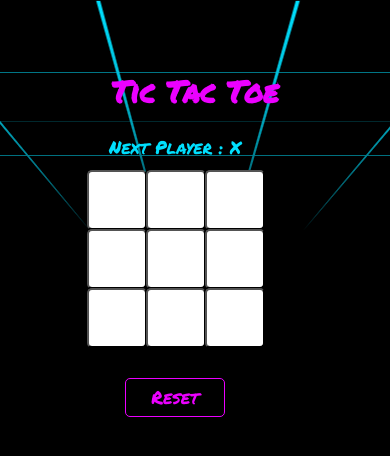
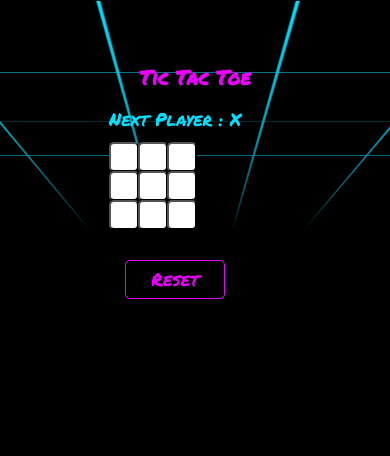
Before and after one commit to Franck093/TicTacToe, a React (Create React App) app: page / in a window 390 px wide. Shown: the top 456 px of the page. Built offline with nearby package versions, Linux system fonts and the light colour scheme.

Commit message:
Modified media queries for responsive design

```diff
--- a/src/styles/app.css
+++ b/src/styles/app.css
@@ -16,6 +16,6 @@
   .app h1 {
     padding: 100px auto;
     color: #EB00FF;
-    font-size: 30px;
+    font-size: 20px;
   }
 }
--- a/src/styles/square.css
+++ b/src/styles/square.css
@@ -17,8 +17,8 @@
 
   @media only screen and (max-width: 1080px) {
     .square {
-      width: 60px;
-      height: 60px;
+      width: 30px;
+      height: 30px;
       font-size: 20px;
       background-color: white;
       border-radius: 5px;
```
